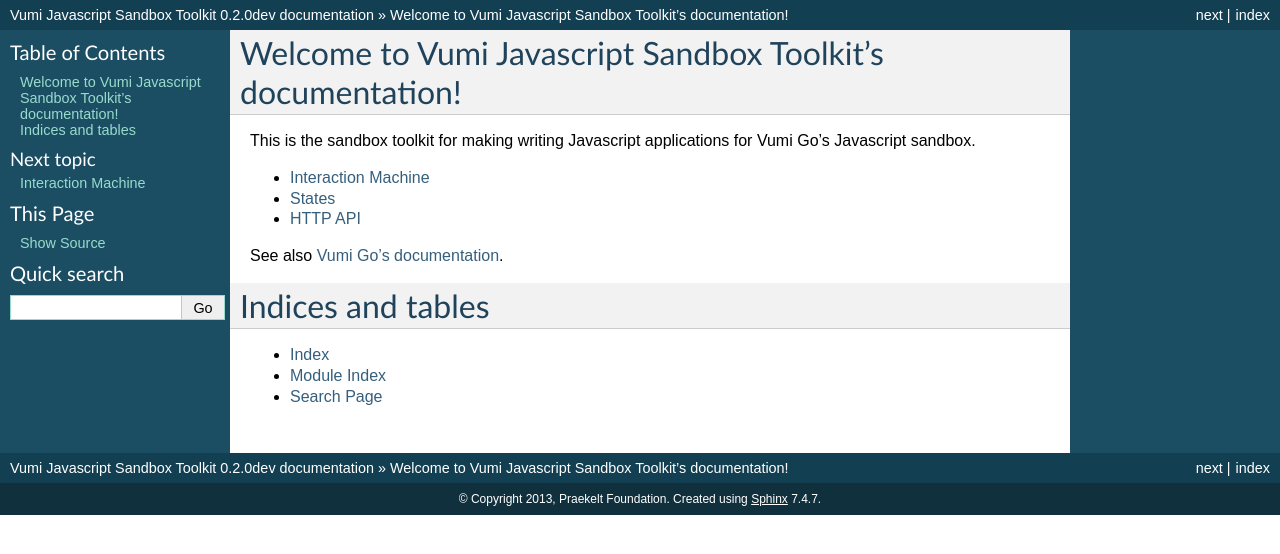
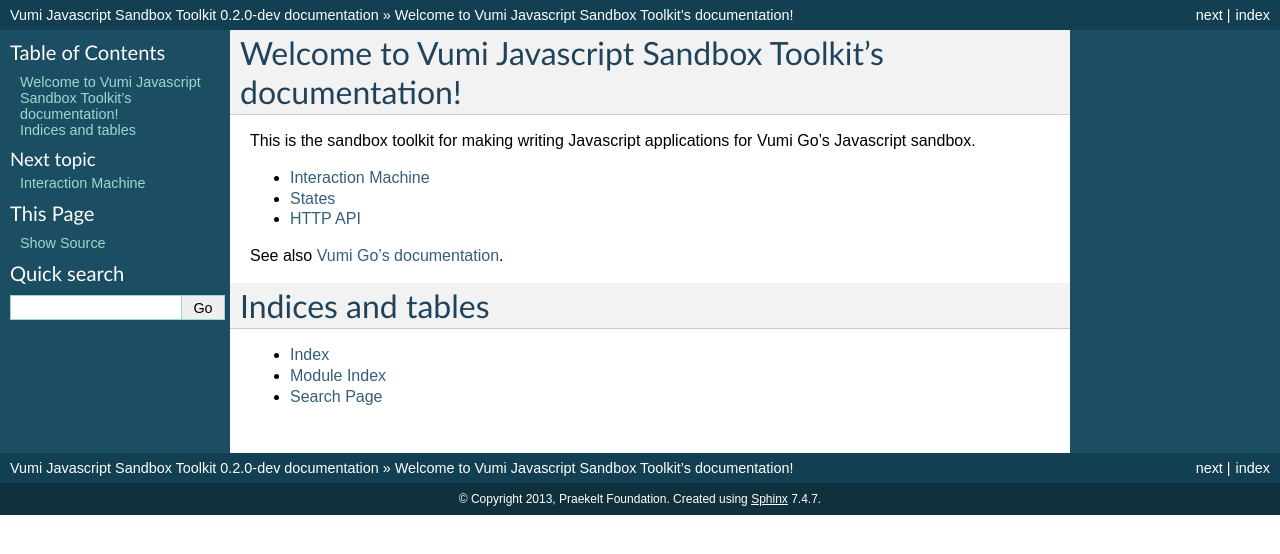
Before and after one commit to praekeltfoundation/vumi-jssandbox-toolkit, a Sphinx documentation site: the page built from docs/index.rst, in a window 1280 px wide. Shown: the top 554 px of the page. Built offline with Sphinx 7.4.7, drawn with Linux system fonts in a browser that asks for light colours.

Commit message:
Make version a valid semantic version number.

```diff
--- a/docs/conf.py
+++ b/docs/conf.py
@@ -61,7 +61,7 @@
 # The short X.Y version.
 version = '0.2'
 # The full version, including alpha/beta/rc tags.
-release = '0.2.0dev'
+release = '0.2.0-dev'
 
 # The language for content autogenerated by Sphinx. Refer to documentation
 # for a list of supported languages.
--- a/package.json
+++ b/package.json
@@ -1,6 +1,6 @@
 {
   "name": "vumigo",
-  "version": "0.2.0dev",
+  "version": "0.2.0-dev",
   "description": "Javascript toolkit and examples for Vumi's Javascript sandbox",
   "main": "lib/index.js",
   "scripts": {
```
